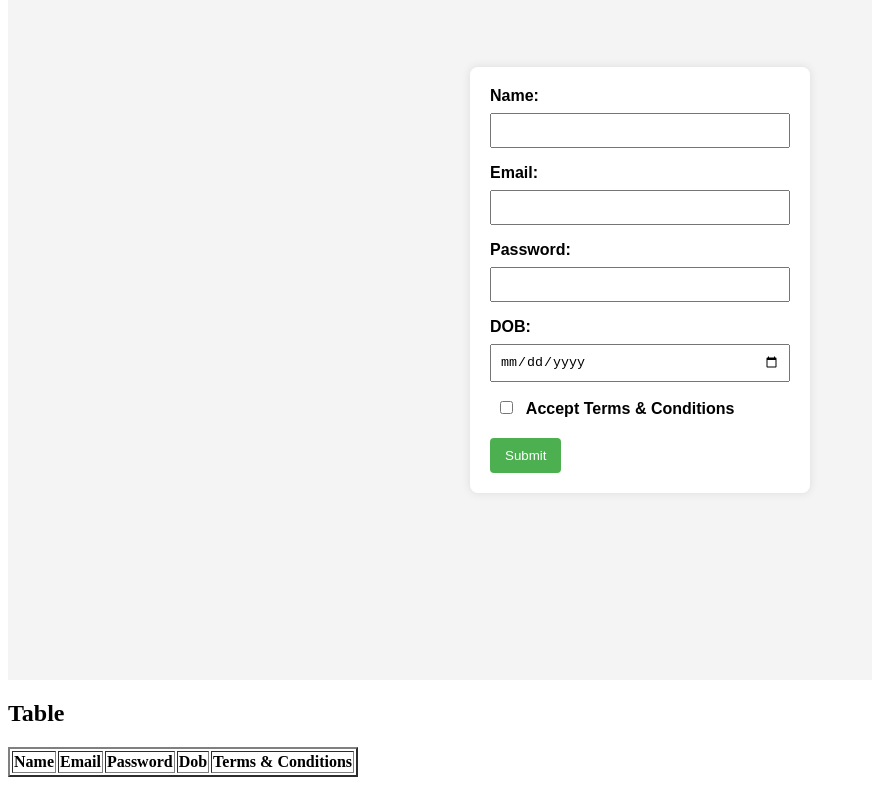
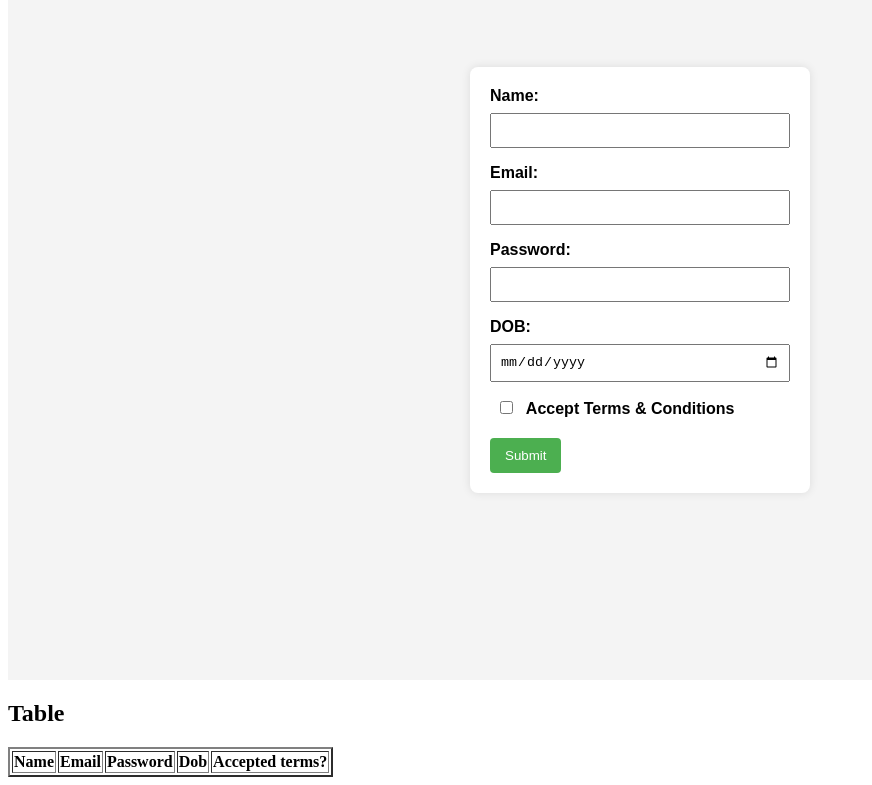
Before and after one commit to SaiTejaPurella/wd101, a plain HTML site: page index.html in a window 1280 px wide. Shown: the part 128-913 px from the top of the page, without its empty margins (0-872 px from the left). Drawn offline with Linux system fonts and the light colour scheme.

Commit message:
Update index.html

```diff
--- a/index.html
+++ b/index.html
@@ -79,7 +79,7 @@
               <th >Email</th>
               <th >Password</th>
               <th >Dob</th>
-              <th>Terms & Conditions</th>
+              <th>Accepted terms?</th>
           </tr>
       </thead>
       <tbody id="table"></tbody>
```
